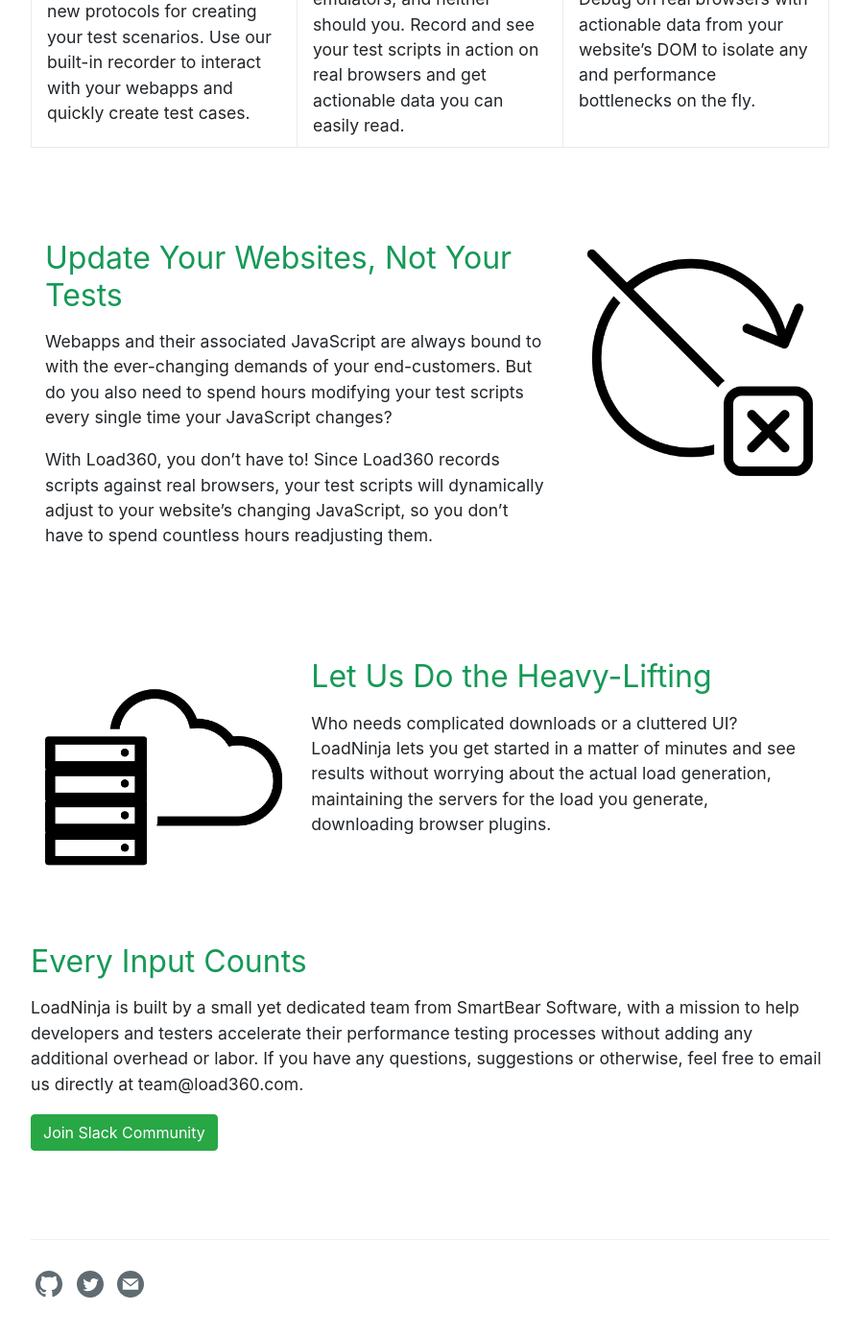
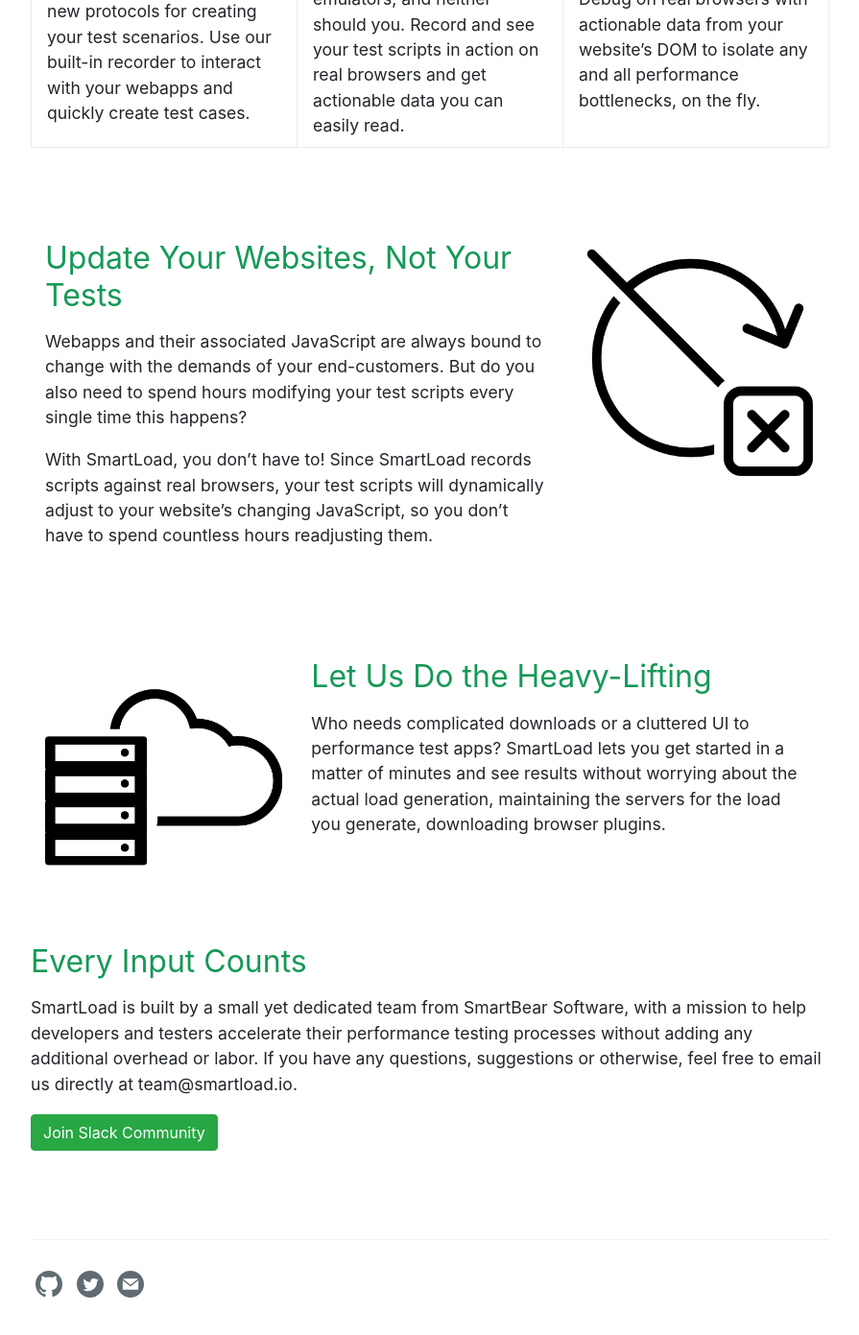
Before and after one commit to kesh92/keshinpoint, a Jekyll site: the page built from index.md, in a window 1280 px wide and 1400 px high, scrolled down 708 px. Shown: the top 1391 px of the window at 96% size, without its empty margins (192-1087 px from the left). Built offline with Jekyll 4.4.1, drawn with Linux system fonts in a browser that asks for light colours; our own code applies the rules of GitHub Pages for plain Markdown files; some of the changed text lies outside the part shown.

```diff
--- a/index.md
+++ b/index.md
@@ -1,7 +1,7 @@
 ---
 title: ""
 h1: Load Test Your Websites, Not Your Wits
-tagline: LoadNinja is the performance testing tool that drastically minimizes your load testing efforts and maximizes your app’s reliability
+tagline: SmartLoad is the performance testing tool that drastically minimizes your load testing efforts and maximizes your app’s reliability
 
 
 ---
@@ -29,7 +29,7 @@
 
 | Test Scripts in Minutes, Not Hours | Real-Time Debugging On Real Browsers | Actionable Insights, Immediate Outcomes |
 | :----------------------------------|:------------------------------------ | :---------------------------------------|
-| No downloads or learning new protocols for creating your test scenarios. Use our built-in recorder to interact with your webapps and quickly create test cases. | Your users aren’t using emulators, and neither should you. Record and see your test scripts in action on real browsers and get actionable data you can easily read. | Debug on real browsers with actionable data from your website’s DOM to isolate any and performance bottlenecks on the fly. |
+| No downloads or learning new protocols for creating your test scenarios. Use our built-in recorder to interact with your webapps and quickly create test cases. | Your users aren’t using emulators, and neither should you. Record and see your test scripts in action on real browsers and get actionable data you can easily read. | Debug on real browsers with actionable data from your website’s DOM to isolate any and all performance bottlenecks, on the fly. |
 
 
 
@@ -65,8 +65,8 @@
 
 <div class = "col-md-8">
 <h2> Update Your Websites, Not Your Tests </h2>
-<p>  Webapps and their associated JavaScript are always bound to with the ever-changing demands of your end-customers. But do you also need to spend hours modifying your test scripts every single time your JavaScript changes? </p>
-<p>With Load360, you don’t have to! Since Load360 records scripts against real browsers, your test scripts will dynamically adjust to your website’s changing JavaScript, so you don’t have to spend countless hours readjusting them. </p>
+<p>  Webapps and their associated JavaScript are always bound to change with the demands of your end-customers. But do you also need to spend hours modifying your test scripts every single time this happens? </p>
+<p>With SmartLoad, you don’t have to! Since SmartLoad records scripts against real browsers, your test scripts will dynamically adjust to your website’s changing JavaScript, so you don’t have to spend countless hours readjusting them. </p>
 </div>
 
 <div class = "col-md-4 hidden-sm-down">
@@ -86,14 +86,14 @@
 
 <div class = "col-md-8">
 <h2> Let Us Do the Heavy-Lifting </h2>
-<p>  Who needs complicated downloads or a cluttered UI? LoadNinja lets you get started in a matter of minutes and see results without worrying about the actual load generation, maintaining the servers for the load you generate, downloading browser plugins.</p>
+<p>  Who needs complicated downloads or a cluttered UI to performance test apps? SmartLoad lets you get started in a matter of minutes and see results without worrying about the actual load generation, maintaining the servers for the load you generate, downloading browser plugins.</p>
 </div>
 
 </div>
 </div>
 
 ## Every Input Counts
-LoadNinja is built by a small yet dedicated team from SmartBear Software, with a mission to help developers and testers accelerate their performance testing processes without adding any additional overhead or labor. If you have any questions, suggestions or otherwise, feel free to email us directly at team@load360.com.
+SmartLoad is built by a small yet dedicated team from SmartBear Software, with a mission to help developers and testers accelerate their performance testing processes without adding any additional overhead or labor. If you have any questions, suggestions or otherwise, feel free to email us directly at team@smartload.io.
 
  <a href="#" class="btn btn-success" role="button">Join Slack Community</a>
 
```
Also changed, not shown: favicon.ico (added), 1 other file.
